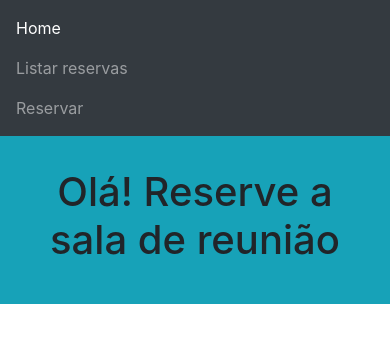
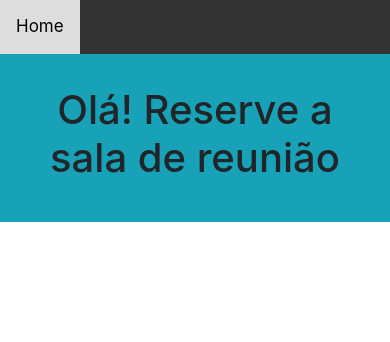
Before and after one commit to alenakano/projeto-reserva, an Angular app in the folder sala/: page / in a window 390 px wide. Shown: the top 342 px of the page. Built offline with nearby package versions, Linux system fonts and the light colour scheme.

Commit message:
Mudanca para menu responsivo

```diff
--- a/sala/src/app/app.component.css
+++ b/sala/src/app/app.component.css
@@ -1,3 +1,58 @@
 #titulo {
     font-family: 'Poppins', 'sans-serif'
 }
+
+body {
+    margin: 0;
+}
+
+.topnav {
+    overflow: hidden;
+    background-color: #333;
+}
+
+.topnav a {
+    float: left;
+    display: block;
+    color: #f2f2f2;
+    text-align: center;
+    padding: 14px 16px;
+    text-decoration: none;
+    font-size: 17px;
+}
+
+.topnav a:hover {
+    background-color: #ddd;
+    color: black;
+}
+
+.active {
+    background-color: #4CAF50;
+    color: white;
+}
+
+.topnav .icon {
+    display: none;
+}
+
+@media screen and (max-width: 600px) {
+    .topnav a:not(:first-child) {display: none;}
+    .topnav a.icon {
+        float: right;
+        display: block;
+    }
+}
+
+@media screen and (max-width: 600px) {
+    .topnav.responsive {position: relative;}
+    .topnav.responsive .icon {
+        position: absolute;
+        right: 0;
+        top: 0;
+    }
+    .topnav.responsive a {
+    float: none;
+    display: block;
+    text-align: left;
+    }
+}
--- a/sala/src/app/app.component.html
+++ b/sala/src/app/app.component.html
@@ -1,17 +1,11 @@
-<nav class="navbar navbar-expand-sm bg-dark navbar-dark">
+<nav [class]="classe">
 
-<!-- Links -->
-    <ul class="navbar-nav">
-    <li class="nav-item" [routerLinkActive]="['active']" [routerLinkActiveOptions]="{ exact: true }">
-        <a class="nav-link" [routerLink]="['/']">Home</a>
-    </li>
-    <li class="nav-item" [routerLinkActive]="['active']">
-        <a class="nav-link" [routerLink]="['/situacao']">Listar reservas</a>
-    </li>
-    <li class="nav-item"[routerLinkActive]="['active']">
-        <a class="nav-link" [routerLink]="['/reserva']">Reservar</a>
-    </li>
-    </ul>
-
+    <!-- Links -->
+    <a href="javascript:void(0);" [routerLink]="['/']" [routerLinkActive]="['active']" [routerLinkActiveOptions]="{ exact: true }">Home</a>
+    <a href="javascript:void(0);" [routerLink]="['/situacao']" [routerLinkActive]="['active']">Listar reservas</a>
+    <a href="javascript:void(0);" [routerLink]="['/reserva']" [routerLinkActive]="['active']">Reservar</a>
+    <a href="javascript:void(0);" class="icon" (click)="onClick()">
+        <i class="fa fa-bars"></i>
+    </a>
 </nav>
 <router-outlet></router-outlet>
--- a/sala/src/app/app.component.ts
+++ b/sala/src/app/app.component.ts
@@ -6,5 +6,18 @@ import { Component } from '@angular/core';
   styleUrls: ['./app.component.css']
 })
 export class AppComponent {
-  title = 'app';
+
+  private expandido: boolean = false;
+  private classe: string = 'topnav';
+
+  private onClick(): void {
+    if (!this.expandido) {
+      this.expandido = true;
+      this.classe = 'topnav responsive'
+    } else {
+      this.expandido = false;
+      this.classe = 'topnav'
+    }
+  }
+
 }
```
